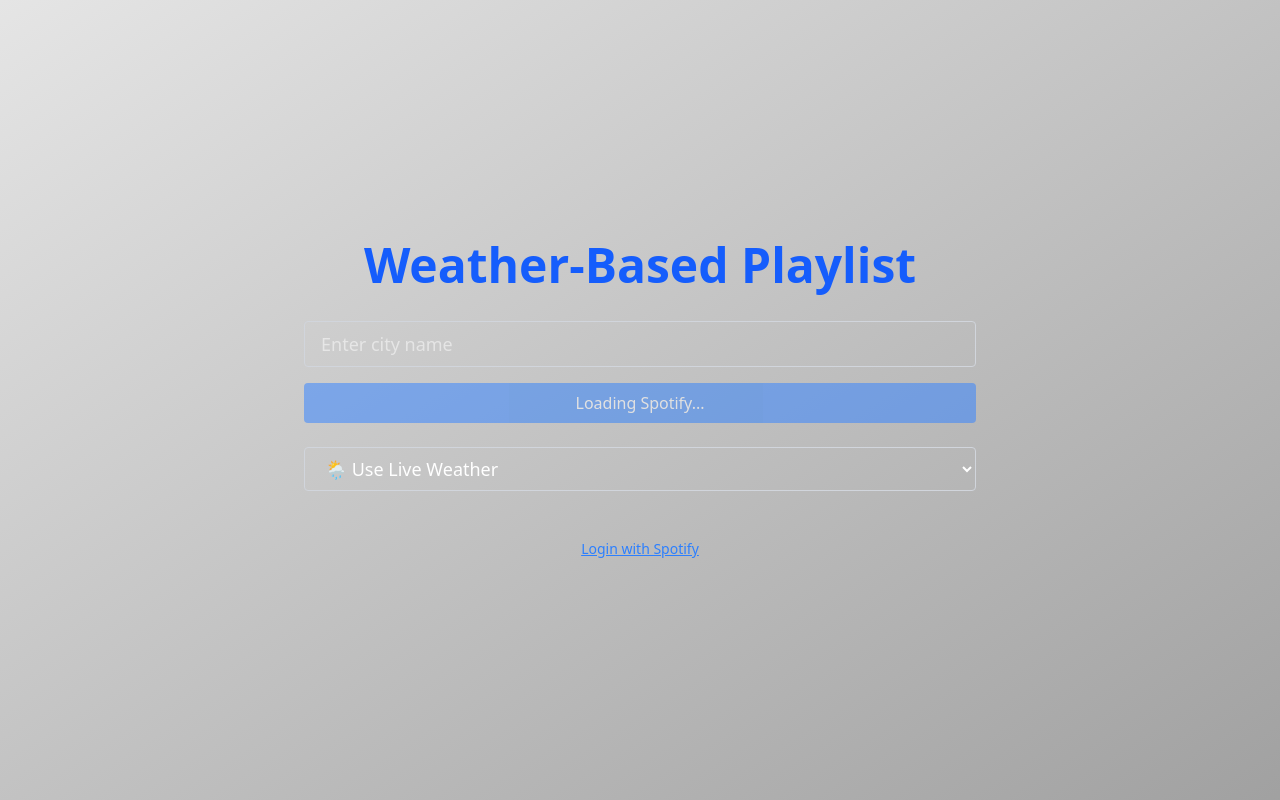
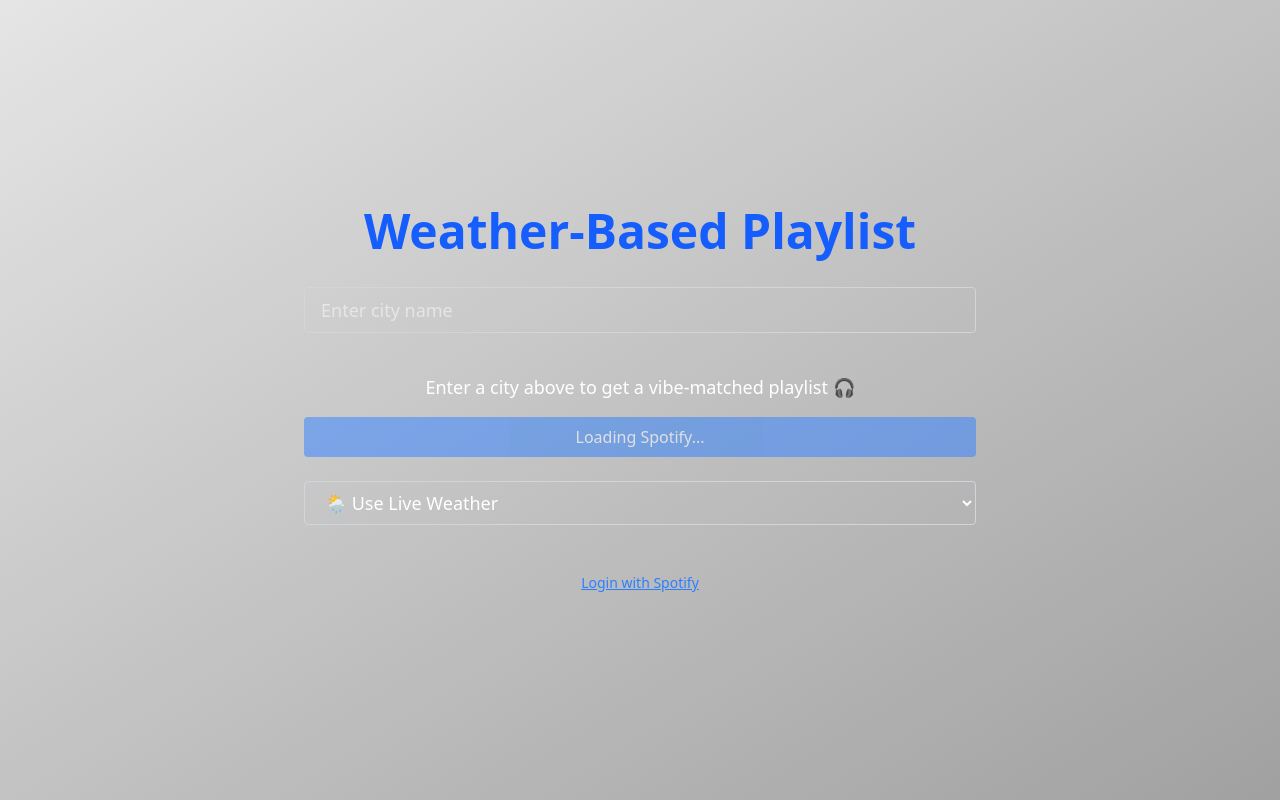
Before and after one commit to zdotg/weather-playlist-app, a React (Vite) app in the folder weather-playlist/: page / in a window 1280 px wide. Built offline with nearby package versions, Linux system fonts and the light colour scheme; no server answers.

Commit message:
Add fallback message + retry button for waetehr errors

```diff
--- a/weather-playlist/src/App.tsx
+++ b/weather-playlist/src/App.tsx
@@ -402,7 +402,7 @@ const playPlaylist = async () => {
   const backgroundClass = `bg-gradient-to-br ${THEME_BACKGROUNDS[theme]}`;
 
   return (
-    <div className={`flex flex-col items-center justify-center min-h-screen px-4 py-8 sm:px-6 lg:px-12 ${backgroundClass} text-white`}>
+    <div className={`flex flex-col items-center justify-center min-h-screen px-4 py-8 overflow-x-hidden overflow-y-auto sm:px-6 lg:px-12 ${backgroundClass} text-white`}>
       <h1 className="text-3xl sm:text-4xl lg:text-5xl font-bold text-blue-600 text-center mb-8">
         Weather-Based Playlist
       </h1>
@@ -415,6 +415,12 @@ const playPlaylist = async () => {
           value={location}
           onChange={(e) => setLocation(e.target.value)}
         />
+
+        {!weather && !loading && !error && (
+          <div className="mt-6 text-center text-white text-lg">
+            Enter a city above to get a vibe-matched playlist 🎧
+          </div>
+        )}
 
         <button
           className="w-full bg-blue-500 text-white px-4 py-2 rounded hover:bg-blue-700 disabled:opacity-50 transition"
@@ -477,7 +483,7 @@ const playPlaylist = async () => {
       </div>
 
       {playlist && (
-        <div className="w-full max-w-md sm:max-w-xl lg:max-w-2xl mt-8">
+        <div className="w-full max-w-xs rounded shadow-md sm:max-w-xl lg:max-w-2xl mt-8 mx-auto">
           <NowPlaying
             playlistName={playlist.name}
             imageUrl={playlist.images[0].url}
@@ -491,6 +497,18 @@ const playPlaylist = async () => {
       {currentTrack && (
         <div className="mt-3 text-center text-white text-sm">
           Now Playing: <strong>{currentTrack.name}</strong> by <em>{currentTrack.artist}</em>
+        </div>
+      )}
+
+      {error && (
+        <div className="mt-4 bg-red-100 text-red-800 p-4 rounded shadow text-center">
+          <p className="mb-2">{error}</p>
+          <button
+            onClick={fetchWeather}
+            className="underline text-blue-600 hover:text-blue-800 transition"
+          >
+            Try Again
+          </button>
         </div>
       )}
 
```
Also changed, not shown: 1 other file (tests, documents, lock files or other folders).
